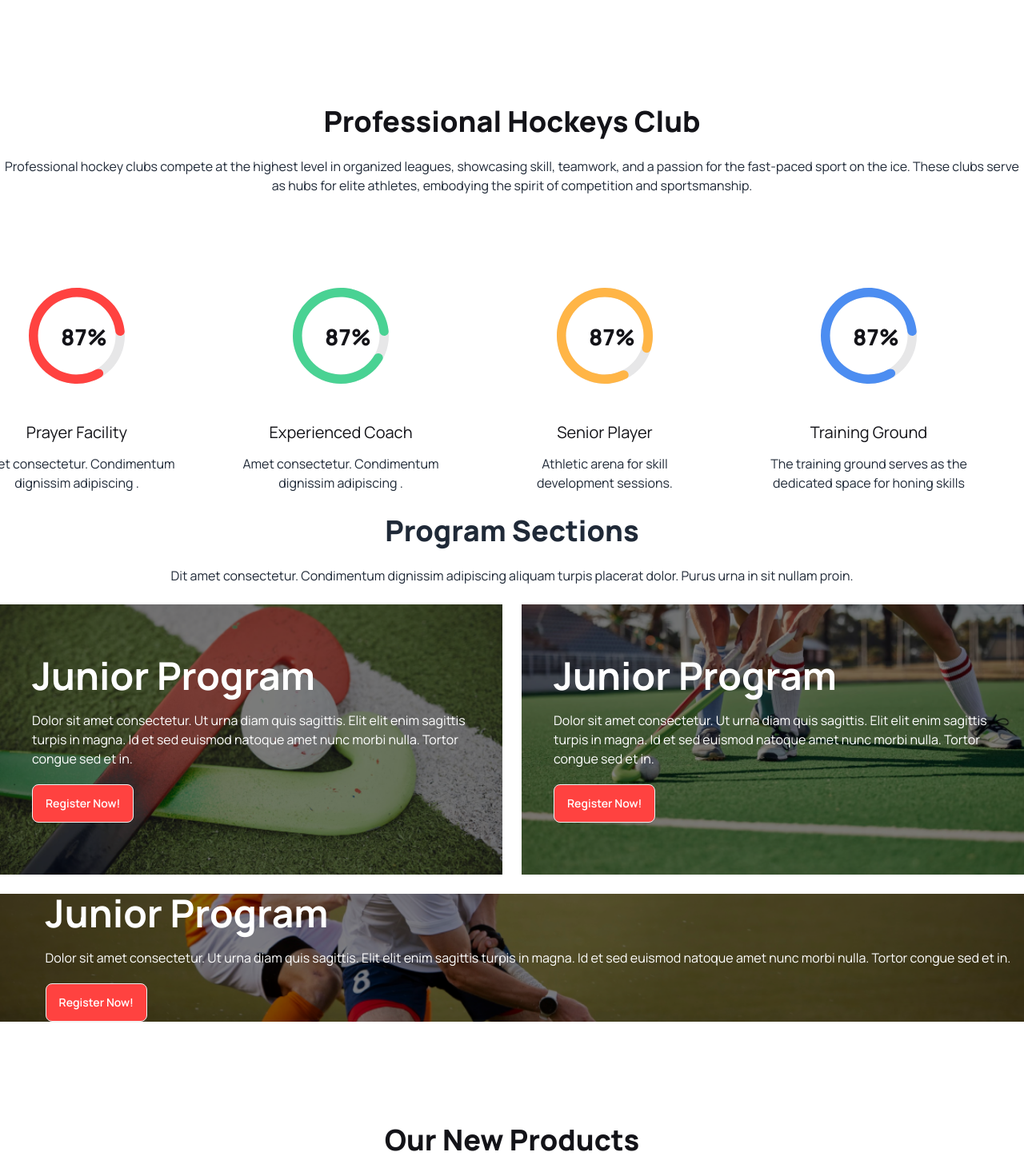
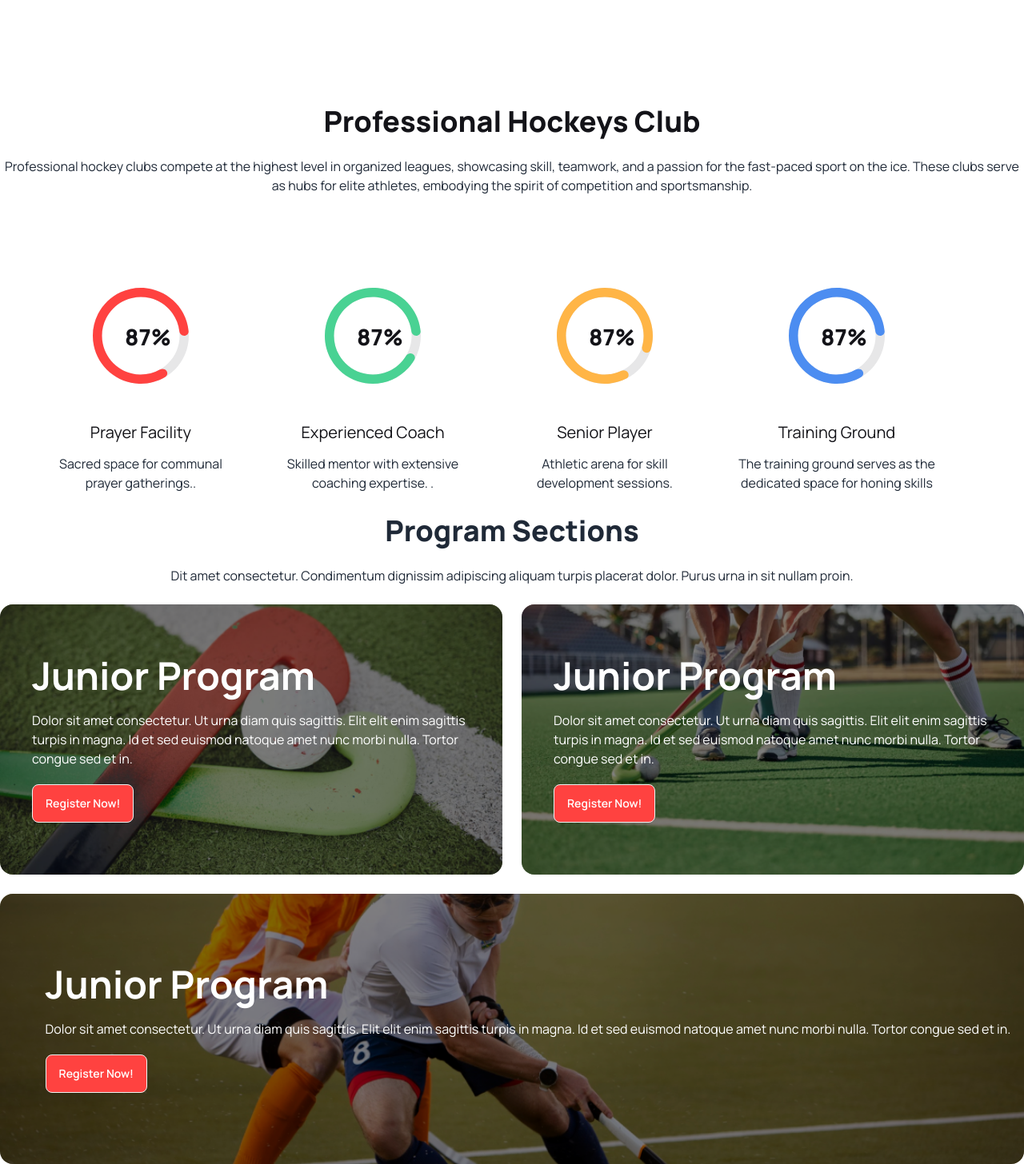
Before and after one commit to Rakesh01999/B9A3-Hockeys-by-rk, a plain HTML site: page index.html in a window 1280 px wide. Shown: the part 624-2080 px from the top of the page at 80% size. Drawn offline with nearby package versions, Linux system fonts and the light colour scheme.

```diff
--- a/index.html
+++ b/index.html
@@ -109,7 +109,7 @@
   </header>
   <main>
     <!-- professional section -->
-    <section class="md:container md:mx-auto my-20">
+    <section class="md:container md:mx-auto mb-24">
       <div class="my-32">
         <div class="flex m-33 flex-col justify-center items-center text-[10px] lg:justify-center lg:items-center">
           <h3 class="text-4xl font-extrabold text-[#131318]">
@@ -120,7 +120,7 @@
             hubs for elite athletes, embodying the spirit of competition and sportsmanship.</p>
         </div>
 
-        <div class="grid mt-20 grid-cols-1 md:grid-cols-2 lg:grid-cols-4 gap-10">
+        <div class="grid m-20 grid-cols-1 md:grid-cols-2 lg:grid-cols-4 gap-10">
           <!-- segment 1 -->
           <!-- <div class="card bg-base-100 p-9 ">
             <figure><img class="w-36" src="images/r.svg" alt="" /></figure>
@@ -138,7 +138,7 @@
                 <div class="text-center space-y-3 mt-3">
                   <h4 class="text-bold text-[#131318] text-[20px]">Prayer Facility</h4>
                   <div class="w-[250px]">
-                    <p>Amet consectetur. Condimentum dignissim adipiscing .</p>
+                    <p>Sacred space for communal prayer gatherings..</p>
                   </div>
                 </div>
               </div>
@@ -161,7 +161,7 @@
                 <div class="text-center space-y-3 mt-3">
                   <h4 class="text-bold text-[#131318] text-[20px]">Experienced Coach</h4>
                   <div class="w-[250px]">
-                    <p>Amet consectetur. Condimentum dignissim adipiscing .</p>
+                    <p>Skilled mentor with extensive coaching expertise. .</p>
                   </div>
                 </div>
               </div>
@@ -222,7 +222,7 @@
     <section class="md:container md:mx-auto">
       <!-- text div -->
       <!-- <div class="flex flex-col justify-center items-center text-[10px] lg:justify-center lg:items-center"> -->
-      <div class="flex flex-col text-[10px]">
+      <div class="flex flex-col text-[10px] ">
         <h3 class="text-4xl font-extrabold text-center">Program Sections</h3>
         <p class="m-6 text-[16px] text-center">
           Dit amet consectetur. Condimentum dignissim adipiscing aliquam turpis placerat dolor. Purus urna in sit nullam
@@ -234,8 +234,8 @@
         <!-- box 1 -->
         <div>
           <!-- <div class="w-full h-full bg-[url(images/2.png)] bg-cover bg-center"> -->
-          <div class=" h-[338px] bg-[url(images/2.png)] bg-cover bg-center">
-            <div class="w-full h-full flex  justify-center items-center backdrop-brightness-50">
+          <div class=" h-[338px] bg-[url(images/2.png)] bg-cover bg-center rounded-2xl">
+            <div class="w-full h-full flex  justify-center items-center backdrop-brightness-50 rounded-2xl">
               <div class="text-white pl-10">
                 <h1 class="mb-5 text-5xl font-bold ">Junior Program</h1>
                 <p class="mb-5">
@@ -251,8 +251,8 @@
         <!-- box 2 -->
         <div>
           <!-- <div class="w-full h-full bg-[url(images/4.png)] bg-cover bg-center"> -->
-          <div class=" h-[338px] bg-[url(images/3.png)] bg-cover bg-center">
-            <div class="w-full h-full flex  justify-center items-center backdrop-brightness-50">
+          <div class=" h-[338px] bg-[url(images/3.png)] bg-cover bg-center rounded-2xl">
+            <div class="w-full h-full flex  justify-center items-center backdrop-brightness-50 rounded-2xl">
               <div class="text-white pl-10">
                 <h1 class="mb-5 text-5xl font-bold ">Junior Program</h1>
                 <p class="mb-5">
@@ -267,9 +267,9 @@
         </div>
         <!-- box 3 -->
         <div class="col-span-2">
-          <div class="w-full h-full bg-[url(images/4.png)] bg-cover bg-center">
+          <div class="w-full h-full bg-[url(images/4.png)] bg-cover bg-center rounded-2xl">
             <!-- <div class="w-[573px] h-[338px] bg-[url(images/5.png)] bg-cover bg-center"> -->
-            <div class="w-full h-full flex  justify-center items-center backdrop-brightness-50">
+            <div class="w-full h-[338px] flex  justify-center items-center backdrop-brightness-50 rounded-2xl">
               <div class="text-white pl-10">
                 <h1 class="mb-5 text-5xl font-bold ">Junior Program</h1>
                 <p class="mb-5">
@@ -907,7 +907,7 @@
     </section>
   </main>
 
-  <footer>
+  <footer class="mt-24">
     <div class="footer px-32 pb-32 pt-24 bg-[#131318] text-neutral-content">
       <aside class="gap-5">
         <div>
```
